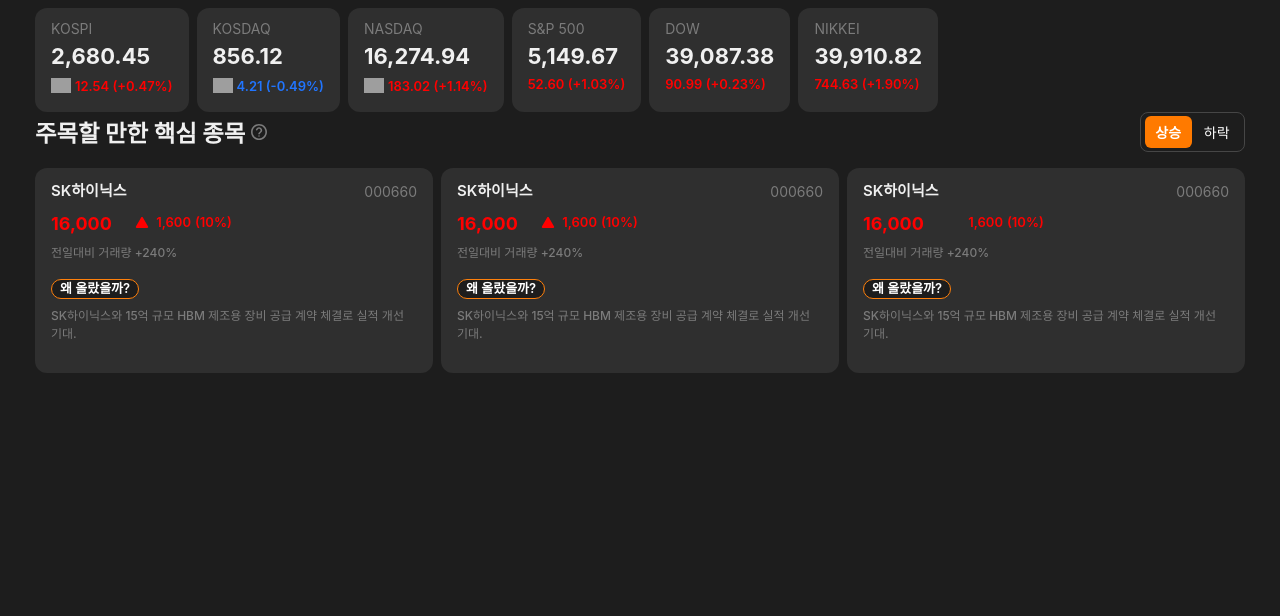
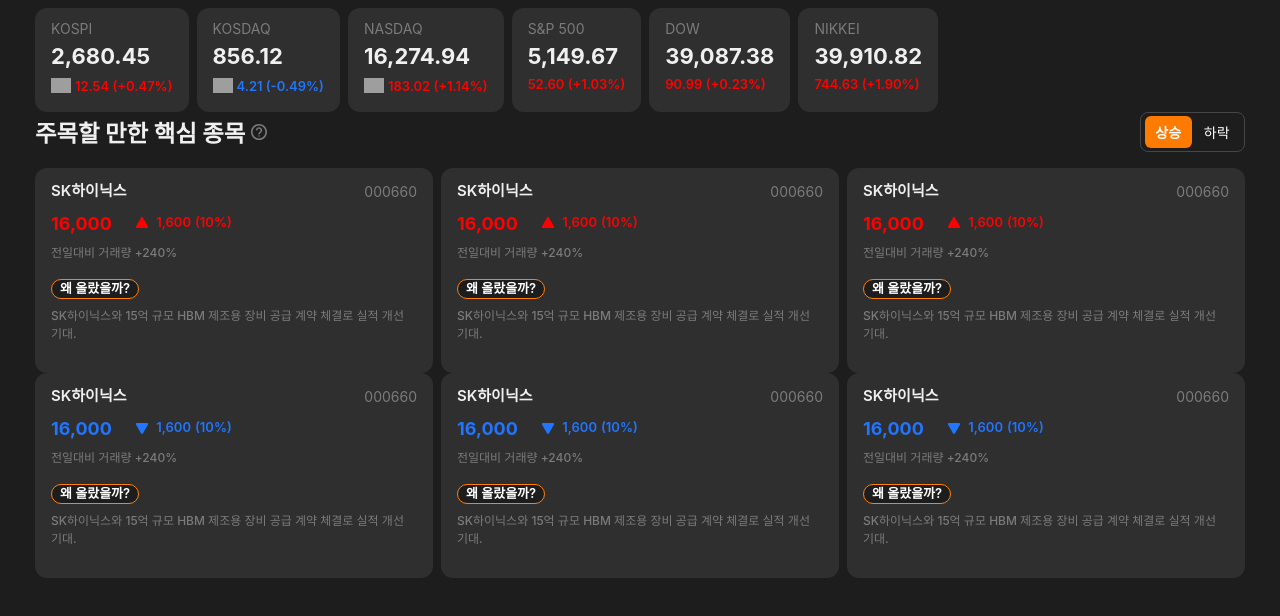
Before and after one commit to Pyo-hogeun/mk, a website: page pages/STOCK/stock_list.html in a window 1280 px wide. Shown: the part 106-722 px from the top of the page. Drawn offline with Linux system fonts and the light colour scheme; grey boxes are pictures that could not be loaded; a web font is replaced by a local one.

Commit message:
feat : stock issue card negative

```diff
--- a/assets/style/scss/partial/_stock.scss
+++ b/assets/style/scss/partial/_stock.scss
@@ -238,23 +238,21 @@
   gap: 8px;
   border-radius: 12px;
   background: var(--bg-subtle, #2F2F2F);
-}
-
-.stock-header {
+  &__header {
     display: flex;
     align-items: center;
     gap: 4px;
     align-self: stretch;
   }
 
-.stock-name {
+  &__name {
     color: var(--text-primary, #F0F0F0);
     font-size: 15px;
     font-weight: 600;
     line-height: 150%;
   }
 
-.stock-code {
+  &__code {
     flex: 1 0 0;
     color: var(--text-secondary, #7B7B7B);
     text-align: right;
@@ -263,33 +261,26 @@
     line-height: 150%;
   }
 
-.stock-price-info {
+  &__price-info {
     display: flex;
     align-items: center;
     gap: 4px;
   }
 
-.stock-price {
-  color: var(--red, #F00);
+  &__price {
+    // color: var(--red, #F00);
     font-size: 18px;
     font-weight: 700;
     line-height: 140%;
   }
 
-.stock-change {
+  &__change {
     display: flex;
     width: 116px;
     justify-content: flex-end;
     align-items: center;
     gap: 4px;
 
-  &.positive {
-    color: var(--red, #F00);
-  }
-
-  &.negative {
-    color: var(--blue, #2175FF);
-  }
 
     svg {
       width: 20px;
@@ -297,15 +288,19 @@
       flex-shrink: 0;
     }
   }
-
-.change-amount,
-.change-percent {
-  font-size: 13px;
-  font-weight: 600;
-  line-height: 150%;
+  &.positive {
+    .stock-issue-card__price-info{
+      color: var(--red, #F00);
+    }
   }
 
-.stock-volume {
+  &.negative {
+    .stock-issue-card__price-info{
+      color: var(--blue, #2175FF);
+    }
+  }
+
+  &__volume {
     align-self: stretch;
     color: var(--text-secondary, #7B7B7B);
     font-size: 12px;
@@ -313,12 +308,12 @@
     line-height: 150%;
   }
 
-.stock-divider {
+  &__divider {
     width: 180px;
     height: 1px;
   }
 
-.stock-badge {
+  &__badge {
     display: flex;
     height: 20px;
     padding: 0 8px;
@@ -334,10 +329,19 @@
     line-height: 150%;
   }
 
-.stock-description {
+  &__description {
     align-self: stretch;
     color: var(--text-secondary, #7B7B7B);
     font-size: 12px;
     font-weight: 500;
     line-height: 150%;
   }
+}
+
+
+.change-amount,
+.change-percent {
+  font-size: 13px;
+  font-weight: 600;
+  line-height: 150%;
+}
--- a/pages/STOCK/stock_list.html
+++ b/pages/STOCK/stock_list.html
@@ -127,73 +127,153 @@
 
           </h3>
           <div class="toggle-switch">
-            <input type="radio" name="updown" id="up" checked>
-            <label for="up">상승</label>
-            <input type="radio" name="updown" id="down">
-            <label for="down">하락</label>
+            <input type="radio" name="updown" id="up-side" checked>
+            <label for="up-side">상승</label>
+            <input type="radio" name="updown" id="down-side">
+            <label for="down-side">하락</label>
           </div>
         </div>
 
         <div class="stock-issues up-side">
-          <div class="stock-issue-card">
-            <div class="stock-header">
-              <div class="stock-name">SK하이닉스</div>
-              <div class="stock-code">000660</div>
+          <div class="stock-issue-card positive">
+            <div class="stock-issue-card__header">
+              <div class="stock-issue-card__name">SK하이닉스</div>
+              <div class="stock-issue-card__code">000660</div>
             </div>
-            <div class="stock-price-info">
-              <div class="stock-price">16,000</div>
-              <div class="stock-change positive">
+            <div class="stock-issue-card__price-info">
+              <div class="stock-issue-card__price">16,000</div>
+              <div class="stock-issue-card__change">
                 <svg width="20" height="20" viewBox="0 0 20 20" fill="none" xmlns="http://www.w3.org/2000/svg">
-                  <path d="M9.13398 4.5C9.51888 3.83333 10.4811 3.83333 10.866 4.5L16.0622 13.5C16.4471 14.1667 15.966 15 15.1962 15H4.80385C4.03405 15 3.55292 14.1667 3.93782 13.5L9.13398 4.5Z" fill="#FF0000"/>
+                  <path
+                    d="M9.13398 4.5C9.51888 3.83333 10.4811 3.83333 10.866 4.5L16.0622 13.5C16.4471 14.1667 15.966 15 15.1962 15H4.80385C4.03405 15 3.55292 14.1667 3.93782 13.5L9.13398 4.5Z"
+                    fill="#FF0000" />
                 </svg>
                 <div class="change-amount">1,600</div>
                 <div class="change-percent">(10%)</div>
               </div>
             </div>
-            <div class="stock-volume">전일대비 거래량 +240%</div>
-            <div class="stock-divider"></div>
-            <div class="stock-badge">왜 올랐을까?</div>
-            <div class="stock-description">SK하이닉스와 15억 규모 HBM 제조용 장비 공급 계약 체결로 실적 개선 기대.</div>
+            <div class="stock-issue-card__volume">전일대비 거래량 +240%</div>
+            <div class="stock-issue-card__divider"></div>
+            <div class="stock-issue-card__badge">왜 올랐을까?</div>
+            <div class="stock-issue-card__description">SK하이닉스와 15억 규모 HBM 제조용 장비 공급 계약 체결로 실적 개선 기대.</div>
           </div>
-
-          <div class="stock-issue-card">
-            <div class="stock-header">
-              <div class="stock-name">SK하이닉스</div>
-              <div class="stock-code">000660</div>
+          <div class="stock-issue-card positive">
+            <div class="stock-issue-card__header">
+              <div class="stock-issue-card__name">SK하이닉스</div>
+              <div class="stock-issue-card__code">000660</div>
             </div>
-            <div class="stock-price-info">
-              <div class="stock-price">16,000</div>
-              <div class="stock-change positive">
+            <div class="stock-issue-card__price-info">
+              <div class="stock-issue-card__price">16,000</div>
+              <div class="stock-issue-card__change">
                 <svg width="20" height="20" viewBox="0 0 20 20" fill="none" xmlns="http://www.w3.org/2000/svg">
-                  <path d="M9.13398 4.5C9.51888 3.83333 10.4811 3.83333 10.866 4.5L16.0622 13.5C16.4471 14.1667 15.966 15 15.1962 15H4.80385C4.03405 15 3.55292 14.1667 3.93782 13.5L9.13398 4.5Z" fill="#FF0000"/>
+                  <path
+                    d="M9.13398 4.5C9.51888 3.83333 10.4811 3.83333 10.866 4.5L16.0622 13.5C16.4471 14.1667 15.966 15 15.1962 15H4.80385C4.03405 15 3.55292 14.1667 3.93782 13.5L9.13398 4.5Z"
+                    fill="#FF0000" />
                 </svg>
                 <div class="change-amount">1,600</div>
                 <div class="change-percent">(10%)</div>
               </div>
             </div>
-            <div class="stock-volume">전일대비 거래량 +240%</div>
-            <div class="stock-divider"></div>
-            <div class="stock-badge">왜 올랐을까?</div>
-            <div class="stock-description">SK하이닉스와 15억 규모 HBM 제조용 장비 공급 계약 체결로 실적 개선 기대.</div>
+            <div class="stock-issue-card__volume">전일대비 거래량 +240%</div>
+            <div class="stock-issue-card__divider"></div>
+            <div class="stock-issue-card__badge">왜 올랐을까?</div>
+            <div class="stock-issue-card__description">SK하이닉스와 15억 규모 HBM 제조용 장비 공급 계약 체결로 실적 개선 기대.</div>
           </div>
-
-          <div class="stock-issue-card">
-            <div class="stock-header">
-              <div class="stock-name">SK하이닉스</div>
-              <div class="stock-code">000660</div>
+          <div class="stock-issue-card positive">
+            <div class="stock-issue-card__header">
+              <div class="stock-issue-card__name">SK하이닉스</div>
+              <div class="stock-issue-card__code">000660</div>
             </div>
-            <div class="stock-price-info">
-              <div class="stock-price">16,000</div>
-              <div class="stock-change positive">
+            <div class="stock-issue-card__price-info">
+              <div class="stock-issue-card__price">16,000</div>
+              <div class="stock-issue-card__change">
+                <svg width="20" height="20" viewBox="0 0 20 20" fill="none" xmlns="http://www.w3.org/2000/svg">
+                  <path
+                    d="M9.13398 4.5C9.51888 3.83333 10.4811 3.83333 10.866 4.5L16.0622 13.5C16.4471 14.1667 15.966 15 15.1962 15H4.80385C4.03405 15 3.55292 14.1667 3.93782 13.5L9.13398 4.5Z"
+                    fill="#FF0000" />
+                </svg>
                 <div class="change-amount">1,600</div>
                 <div class="change-percent">(10%)</div>
               </div>
             </div>
-            <div class="stock-volume">전일대비 거래량 +240%</div>
-            <div class="stock-divider"></div>
-            <div class="stock-badge">왜 올랐을까?</div>
-            <div class="stock-description">SK하이닉스와 15억 규모 HBM 제조용 장비 공급 계약 체결로 실적 개선 기대.</div>
+            <div class="stock-issue-card__volume">전일대비 거래량 +240%</div>
+            <div class="stock-issue-card__divider"></div>
+            <div class="stock-issue-card__badge">왜 올랐을까?</div>
+            <div class="stock-issue-card__description">SK하이닉스와 15억 규모 HBM 제조용 장비 공급 계약 체결로 실적 개선 기대.</div>
           </div>
+
+        </div>
+        <div class="stock-issues down-side">
+          <div class="stock-issue-card negative">
+            <div class="stock-issue-card__header">
+              <div class="stock-issue-card__name">SK하이닉스</div>
+              <div class="stock-issue-card__code">000660</div>
+            </div>
+            <div class="stock-issue-card__price-info">
+              <div class="stock-issue-card__price">16,000</div>
+              <div class="stock-issue-card__change">
+                <svg width="20" height="20" viewBox="0 0 20 20" fill="none" xmlns="http://www.w3.org/2000/svg">
+                  <path
+                    d="M10.866 15.5C10.4811 16.1667 9.51888 16.1667 9.13397 15.5L3.93782 6.5C3.55292 5.83333 4.03405 5 4.80385 5L15.1962 5C15.966 5 16.4471 5.83333 16.0622 6.5L10.866 15.5Z"
+                    fill="#2175FF" />
+                </svg>
+
+                <div class="change-amount">1,600</div>
+                <div class="change-percent">(10%)</div>
+              </div>
+            </div>
+            <div class="stock-issue-card__volume">전일대비 거래량 +240%</div>
+            <div class="stock-issue-card__divider"></div>
+            <div class="stock-issue-card__badge">왜 올랐을까?</div>
+            <div class="stock-issue-card__description">SK하이닉스와 15억 규모 HBM 제조용 장비 공급 계약 체결로 실적 개선 기대.</div>
+          </div>
+          <div class="stock-issue-card negative">
+            <div class="stock-issue-card__header">
+              <div class="stock-issue-card__name">SK하이닉스</div>
+              <div class="stock-issue-card__code">000660</div>
+            </div>
+            <div class="stock-issue-card__price-info">
+              <div class="stock-issue-card__price">16,000</div>
+              <div class="stock-issue-card__change">
+                <svg width="20" height="20" viewBox="0 0 20 20" fill="none" xmlns="http://www.w3.org/2000/svg">
+                  <path
+                    d="M10.866 15.5C10.4811 16.1667 9.51888 16.1667 9.13397 15.5L3.93782 6.5C3.55292 5.83333 4.03405 5 4.80385 5L15.1962 5C15.966 5 16.4471 5.83333 16.0622 6.5L10.866 15.5Z"
+                    fill="#2175FF" />
+                </svg>
+
+                <div class="change-amount">1,600</div>
+                <div class="change-percent">(10%)</div>
+              </div>
+            </div>
+            <div class="stock-issue-card__volume">전일대비 거래량 +240%</div>
+            <div class="stock-issue-card__divider"></div>
+            <div class="stock-issue-card__badge">왜 올랐을까?</div>
+            <div class="stock-issue-card__description">SK하이닉스와 15억 규모 HBM 제조용 장비 공급 계약 체결로 실적 개선 기대.</div>
+          </div>
+          <div class="stock-issue-card negative">
+            <div class="stock-issue-card__header">
+              <div class="stock-issue-card__name">SK하이닉스</div>
+              <div class="stock-issue-card__code">000660</div>
+            </div>
+            <div class="stock-issue-card__price-info">
+              <div class="stock-issue-card__price">16,000</div>
+              <div class="stock-issue-card__change">
+                <svg width="20" height="20" viewBox="0 0 20 20" fill="none" xmlns="http://www.w3.org/2000/svg">
+                  <path
+                    d="M10.866 15.5C10.4811 16.1667 9.51888 16.1667 9.13397 15.5L3.93782 6.5C3.55292 5.83333 4.03405 5 4.80385 5L15.1962 5C15.966 5 16.4471 5.83333 16.0622 6.5L10.866 15.5Z"
+                    fill="#2175FF" />
+                </svg>
+
+                <div class="change-amount">1,600</div>
+                <div class="change-percent">(10%)</div>
+              </div>
+            </div>
+            <div class="stock-issue-card__volume">전일대비 거래량 +240%</div>
+            <div class="stock-issue-card__divider"></div>
+            <div class="stock-issue-card__badge">왜 올랐을까?</div>
+            <div class="stock-issue-card__description">SK하이닉스와 15억 규모 HBM 제조용 장비 공급 계약 체결로 실적 개선 기대.</div>
+          </div>
+
         </div>
       </div>
     </div>
```
Also changed, not shown: pages/index.html (+1 -1 lines), assets/style/css/style.css. Lines whose indentation alone changed are shown as unchanged.
